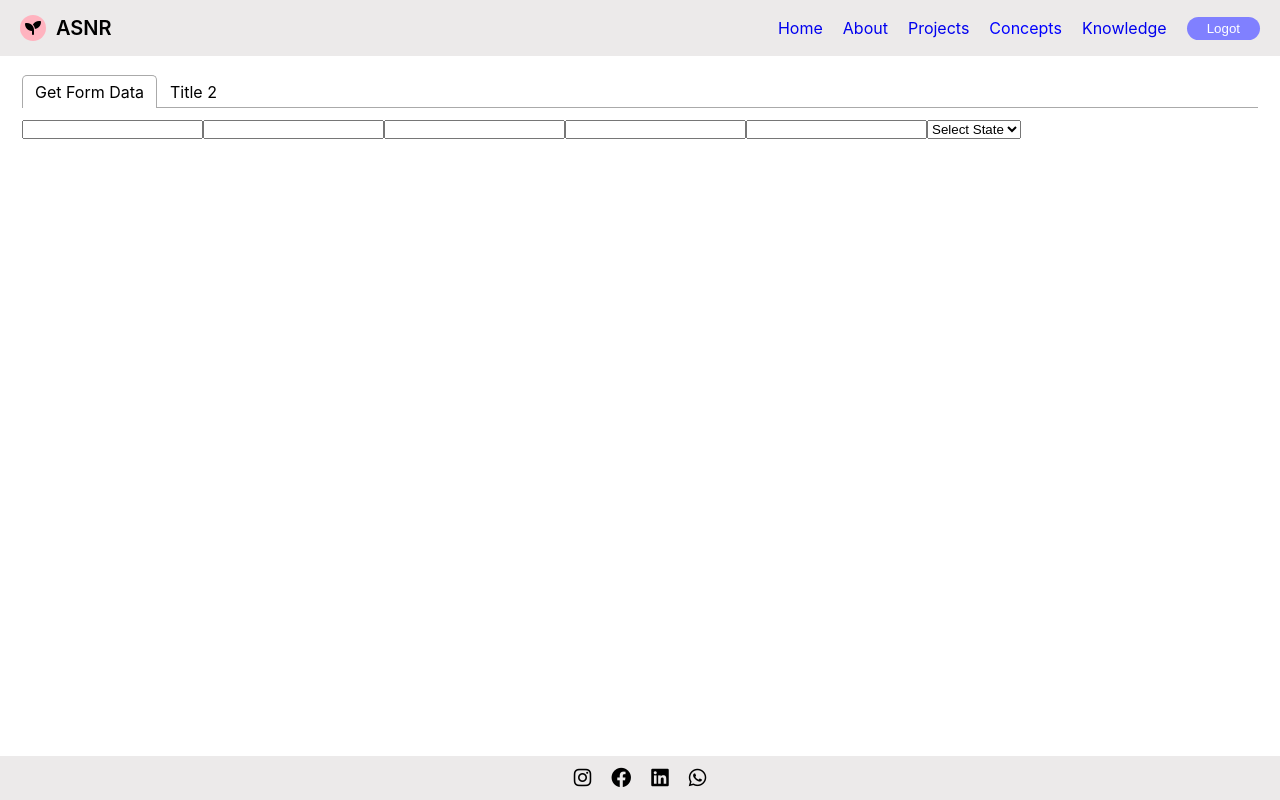
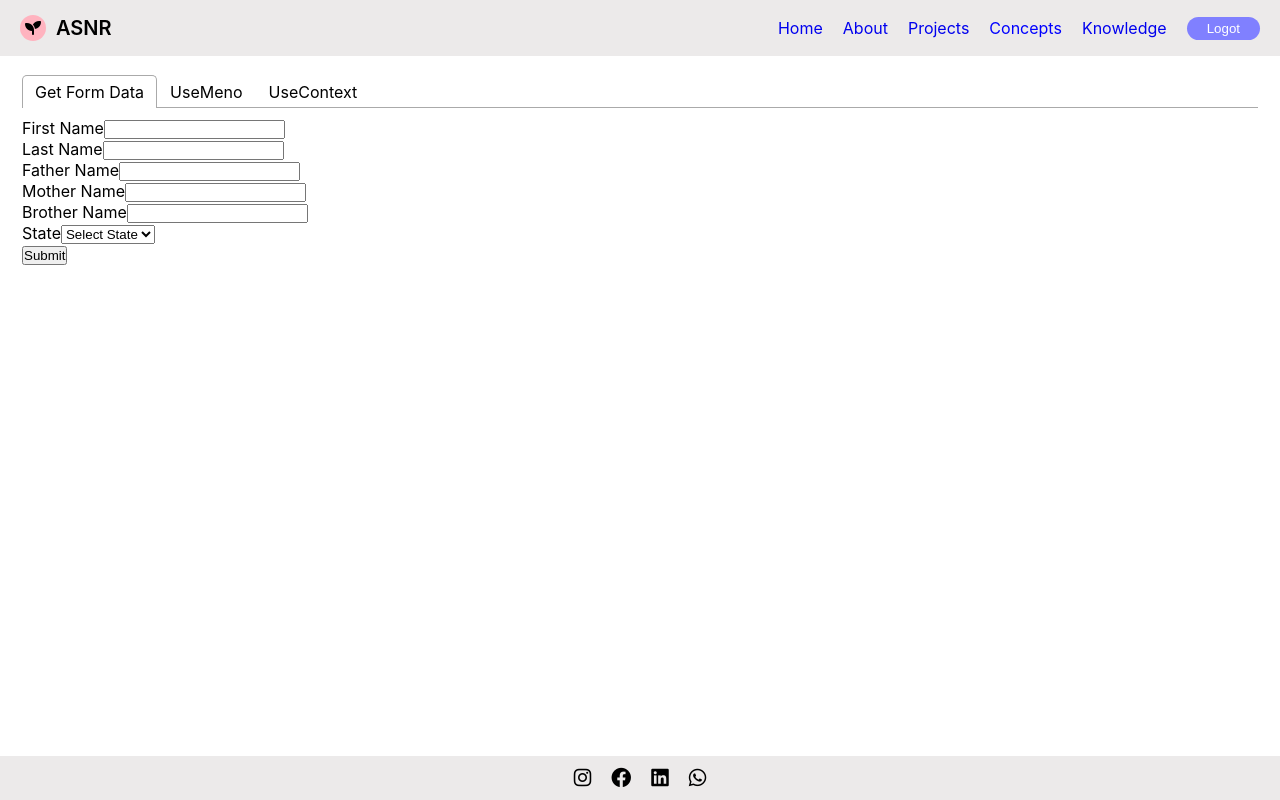
Before and after one commit to adakasriman/react-myproject, a React (Create React App) app: page /concepts in a window 1280 px wide. Built offline with nearby package versions, Linux system fonts and the light colour scheme.

Commit message:
pratice : usemomo and useContext hooks

```diff
--- a/src/App.css
+++ b/src/App.css
@@ -47,6 +47,10 @@ ul {
   flex-direction: row;
 }
 
+.width_50{
+  width: 50%;
+}
+
 
 .displayFlex_center {
   display: flex;
@@ -63,6 +67,12 @@ ul {
   display: flex;
   align-items: center;
   justify-content: space-between;
+}
+
+.displayFlex_spaceAround {
+  display: flex;
+  align-items: center;
+  justify-content: space-around;
 }
 
 .displayFlex_center {
@@ -283,3 +293,6 @@ section {
   height: 20px;
   overflow-y: scroll;
 }
+
+
+/* Concepts */
--- a/src/App.js
+++ b/src/App.js
@@ -22,13 +22,13 @@ function App() {
         <div className='section'>
           <Routes>
             <Route path="/" element={<Home />} />
-            <Route path="/concepts" element={<Concepts />} />
             <Route path="/concepts/getformdata" element={<GetFormData />} />
             <Route path="/home" element={<Home />} />
             <Route path="/about" element={<About />} />
             <Route path="/projects" element={<Projects />} />
             <Route path="/knowledge" element={<Knowledge />} />
             <Route path="/login" element={<Login />} />
+            <Route path="/concepts" element={<Concepts />} />
           </Routes>
         </div>
       </section>
--- a/src/components/Concepts.js
+++ b/src/components/Concepts.js
@@ -2,6 +2,8 @@ import React from 'react';
 import { Tab, Tabs, TabList, TabPanel } from 'react-tabs';
 import 'react-tabs/style/react-tabs.css';
 import GetFormData from './concepts/GetFormData';
+import UseContextHook from './concepts/useContext/UseContextjHook';
+import UseMemoHook from './concepts/UseMemoHook';
 
 function Concepts() {
 
@@ -10,16 +12,19 @@ function Concepts() {
             <Tabs>
                 <TabList>
                     <Tab>Get Form Data</Tab>
-                    <Tab>Title 2</Tab>
+                    <Tab>UseMeno</Tab>
+                    <Tab>UseContext</Tab>
+
                 </TabList>
 
                 <TabPanel>
-                   <div>
                     <GetFormData />
-                   </div>
                 </TabPanel>
                 <TabPanel>
-                    <h2>Any content 2</h2>
+                    <UseMemoHook />
+                </TabPanel>
+                <TabPanel>
+                    <UseContextHook />
                 </TabPanel>
             </Tabs>
         </div>
--- a/src/components/concepts/GetFormData.js
+++ b/src/components/concepts/GetFormData.js
@@ -1,26 +1,79 @@
+import React, { useState } from 'react';
+
 function GetFormData() {
+    const [formData, setFormData] = useState({
+        firstName: "",
+        lastName: "",
+        fatherName: "",
+        matherName: "",
+        brotherName: "",
+        state: "",
+    });
+    const [dataFromForm, setDataFromForm] = useState({})
+    const [boolean, setBoolean] = useState(false);
+    function chaneEvent(e) {
+        e.preventDefault();
+        setFormData({ ...formData, [e.target.name]: e.target.value });
+    }
+    function submit(e) {
+        e.preventDefault();
+        setDataFromForm(formData);
+        setBoolean(true);
+    }
+
     return (
-        <div>
-            <form>
-                <label></label>
-                <input type="text" name="firstName" />
-                <label></label>
-                <input type="text" name="lastName" />
-                <label></label>
-                <input type="text" name="FatherName" />
-                <label></label>
-                <input type="text" name="MatherName" />
-                <label></label>
-                <input type="text" name="brotherName" />
-                <label></label>
-                <select>
-                    <option>Select State</option>
-                    <option>AP</option>
-                    <option>TS</option>
-                    <option>TN</option>
-                    <option>KL</option>
-                </select>
+        <div className="display_flex gap_20">
+            <form className='form' onSubmit={submit}>
+                <div className='fields mt-4 mb-4'>
+                    <label>First Name</label>
+                    <input type="text" name="firstName" onChange={chaneEvent} />
+                </div>
+                <div className='fields'>
+                    <label>Last Name</label>
+                    <input type="text" onChange={chaneEvent} name="lastName" />
+                </div>
+                <div className='fields'>
+                    <label>Father Name</label>
+                    <input type="text" onChange={chaneEvent} name="fatherName" /></div>
+                <div className='fields'>
+                    <label>Mother Name</label>
+                    <input type="text" onChange={chaneEvent} name="matherName" /></div>
+                <div className='fields'>
+                    <label>Brother Name</label>
+                    <input type="text" onChange={chaneEvent} name="brotherName" />
+                </div>
+                <div className='fields'>
+                    <label>State</label>
+                    <select name='state' onChange={chaneEvent}>
+                        <option>Select State</option>
+                        <option value="ap">AP</option>
+                        <option value="ts">TS</option>
+                        <option value="tn">TN</option>
+                        <option value="kl">KL</option>
+                    </select>
+                </div>
+                <button type='submit'>Submit</button>
             </form>
+            <div>
+                {boolean && <div>
+                    <h4>Form Data</h4>
+                    <>
+                        {dataFromForm.firstName}
+                        <br />
+                        {dataFromForm.lastName}
+                        <br />
+                        {dataFromForm.fatherName}
+                        <br />
+                        {dataFromForm.matherName}
+                        <br />
+                        {dataFromForm.brotherName}
+                        <br />
+                        {dataFromForm.state}
+                    </>
+
+                </div>}
+            </div>
+
         </div>
     );
 }
--- /dev/null
+++ b/src/components/concepts/UseMemoHook.js
@@ -0,0 +1,51 @@
+import React, { useState, useMemo } from "react";
+import GetFormData from "./GetFormData";
+
+// Again I'am using form
+
+function UseMemoHook() {
+    const [count, setCount] = useState(0);
+    const [number, setNumnber] = useState(1);
+
+    let multipleNumber = useMemo(() => {
+        return multipleWithFive(number)
+    }, [number]);
+
+    return (
+
+        <div>
+            <>
+                count:{count}
+                <br/>
+                <button onClick={() => setCount(count + 1)}>increase count</button>
+                <br/>
+            </>
+
+            <button onClick={() => setNumnber(number + 2)}>increase count</button>
+            <br/>
+            {multipleNumber}
+        </div>
+
+    );
+}
+
+export default UseMemoHook;
+
+
+function multipleWithFive(number) {
+    console.log("multipleWithFive function is calling");
+    let value = 5;
+    return value *= number;
+}
+/*
+
+useMemo: This hook is help to , when we want render Function or component that time only
+ it will be render component or funtion.
+
+ --> It's have Two arguments : One is Function and Second dependency argument.
+
+ -->
+
+ note: Deffently it call's when the component is render.
+
+*/
--- /dev/null
+++ b/src/components/concepts/useContext/NthComponent.js
@@ -0,0 +1,18 @@
+import React from "react";
+import { useContext } from './UseContextjHook'
+
+function NthComponent() {
+    return (
+        <div>
+            <h4>from the UseContextHook component </h4>
+
+            <div>
+                <useContext.Consumer >
+                    {value => <div>{value}</div>}
+                </useContext.Consumer >
+            </div>
+        </div>
+    );
+}
+
+export default NthComponent;
--- /dev/null
+++ b/src/components/concepts/useContext/UseContextjHook.js
@@ -0,0 +1,32 @@
+import React, { createContext } from "react";
+import NthComponent from "./NthComponent";
+
+
+export const useContext = createContext();
+
+function UseContextHook() {
+    return (
+        <div>
+             <useContext.Provider value={"manu"}>
+                <NthComponent />
+            </useContext.Provider>
+        </div>
+    );
+}
+
+export default UseContextHook;
+
+
+
+/*
+UseContext : It is use to send data from one component to another component without using the props.
+ --> To pass the data with help of provider and consumer.
+    provider: use to send the data,
+    consumer: use to recieve the data.
+ note: To pass the data using some attribute variable.
+
+ --> Props: using props to send data from  one component to another component, we have to pass
+     that data in between the all components.
+    --> Supose we want sent data from first component to nth component, we have pass data between
+       components then only we will get that data.
+*/
--- a/src/index.css
+++ b/src/index.css
@@ -1,3 +1,9 @@
+*{
+  margin: 0;
+  padding: 0;
+  box-sizing: border-box;
+}
+
 body {
   margin: 0;
   font-family: -apple-system, BlinkMacSystemFont, 'Segoe UI', 'Roboto', 'Oxygen',
```
